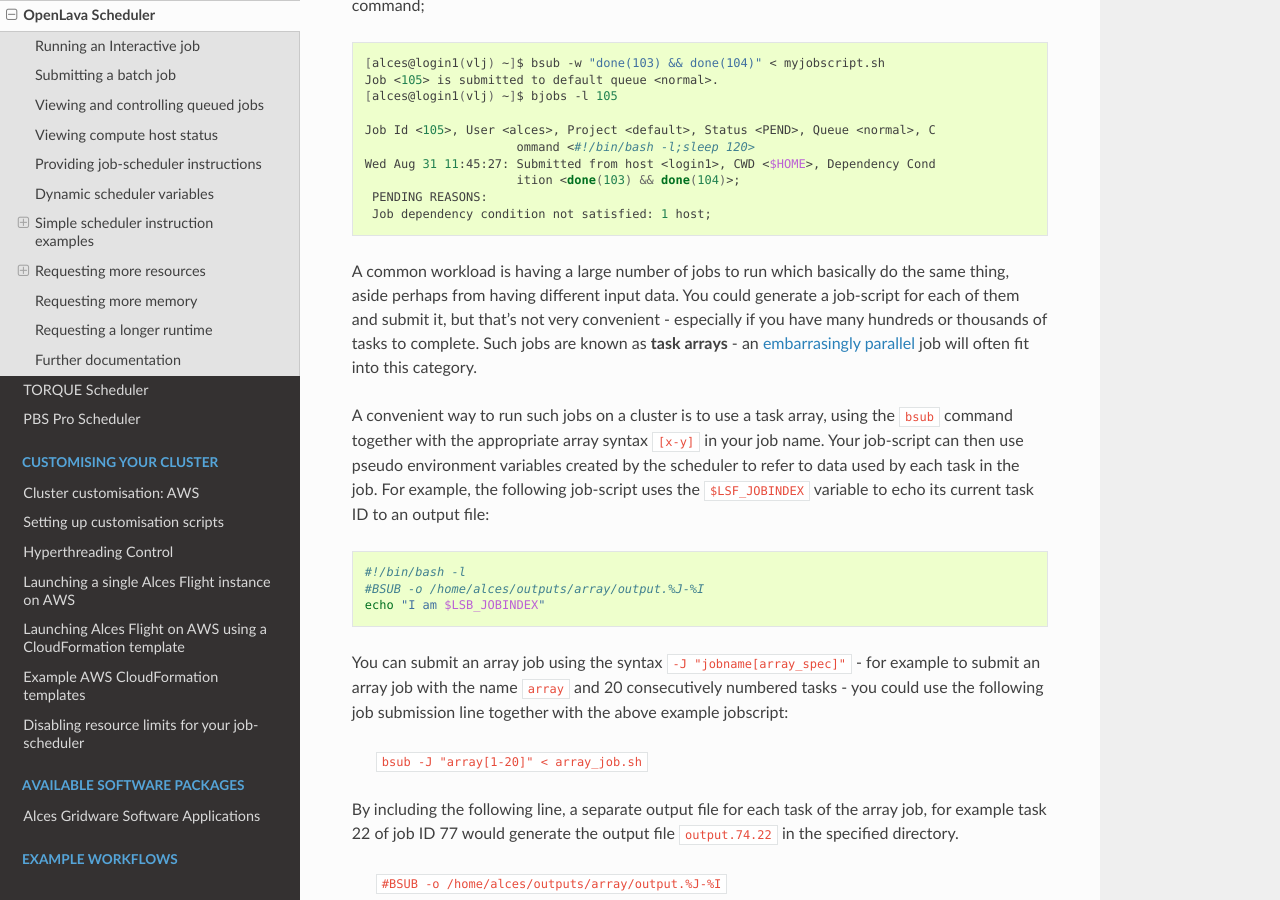
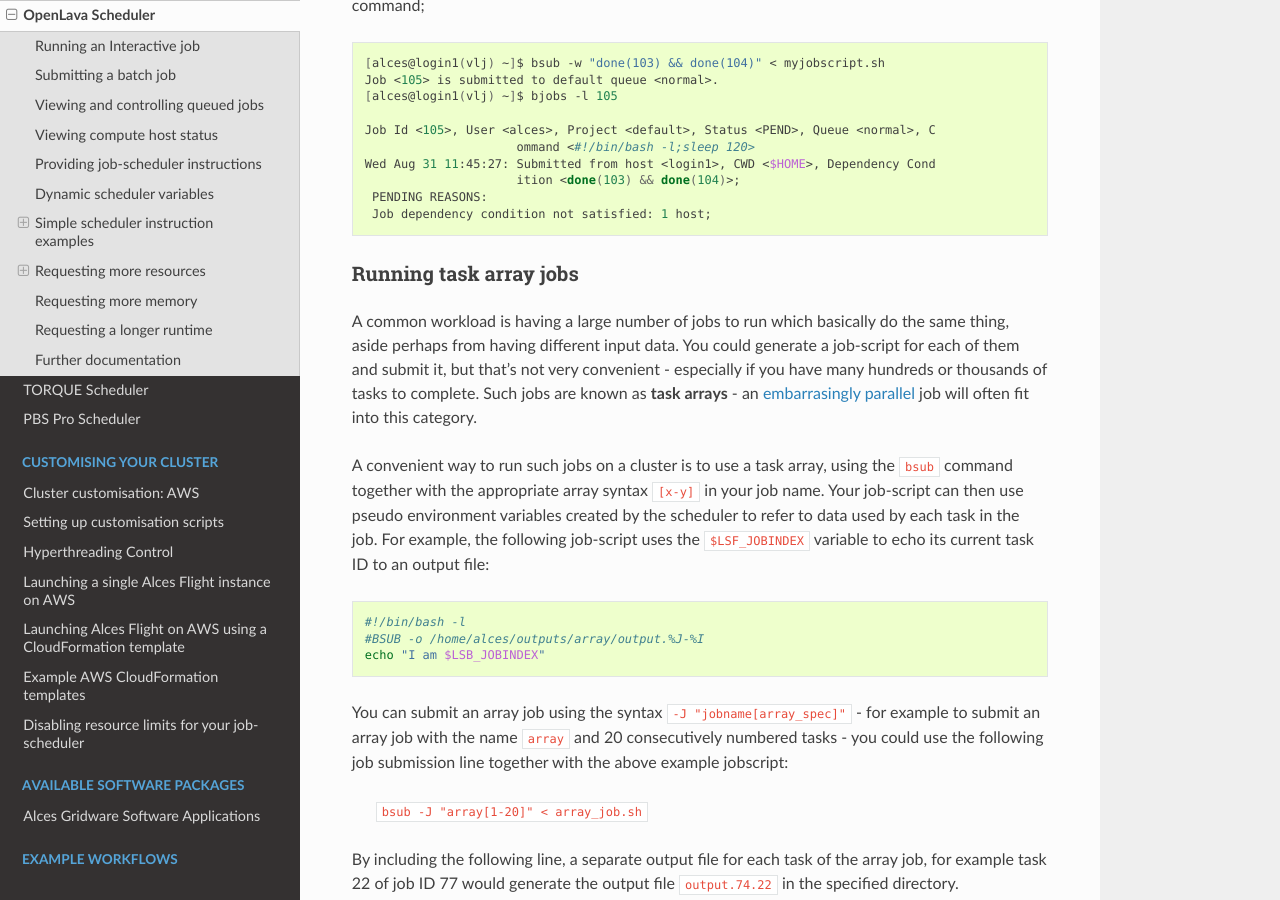
Before and after one commit to alces-software/flight-appliance-docs, a Sphinx documentation site: the page built from docs/source/openlava/openlava.rst, in a window 1280 px wide and 900 px high, scrolled down 6257 px. Built offline with Sphinx 7.4.7 and the Read the Docs theme 2.0.0, drawn with Linux system fonts in a browser that asks for light colours.

Commit message:
Add title to OpenLava "Running task arrays" section

```diff
--- a/docs/source/openlava/openlava.rst
+++ b/docs/source/openlava/openlava.rst
@@ -235,6 +235,9 @@
    PENDING REASONS:
    Job dependency condition not satisfied: 1 host;
 
+Running task array jobs
+~~~~~~~~~~~~~~~~~~~~~~~
+
 A common workload is having a large number of jobs to run which basically do the same thing, aside perhaps from having different input data. You could generate a job-script for each of them and submit it, but that's not very convenient - especially if you have many hundreds or thousands of tasks to complete. Such jobs are known as **task arrays** - an `embarrasingly parallel <https://en.wikipedia.org/wiki/Embarrasingly_parallel>`_ job will often fit into this category.
 
 A convenient way to run such jobs on a cluster is to use a task array, using the ``bsub`` command together with the appropriate array syntax ``[x-y]`` in your job name. Your job-script can then use pseudo environment variables created by the scheduler to refer to data used by each task in the job. For example, the following job-script uses the ``$LSF_JOBINDEX`` variable to echo its current task ID to an output file:
```
